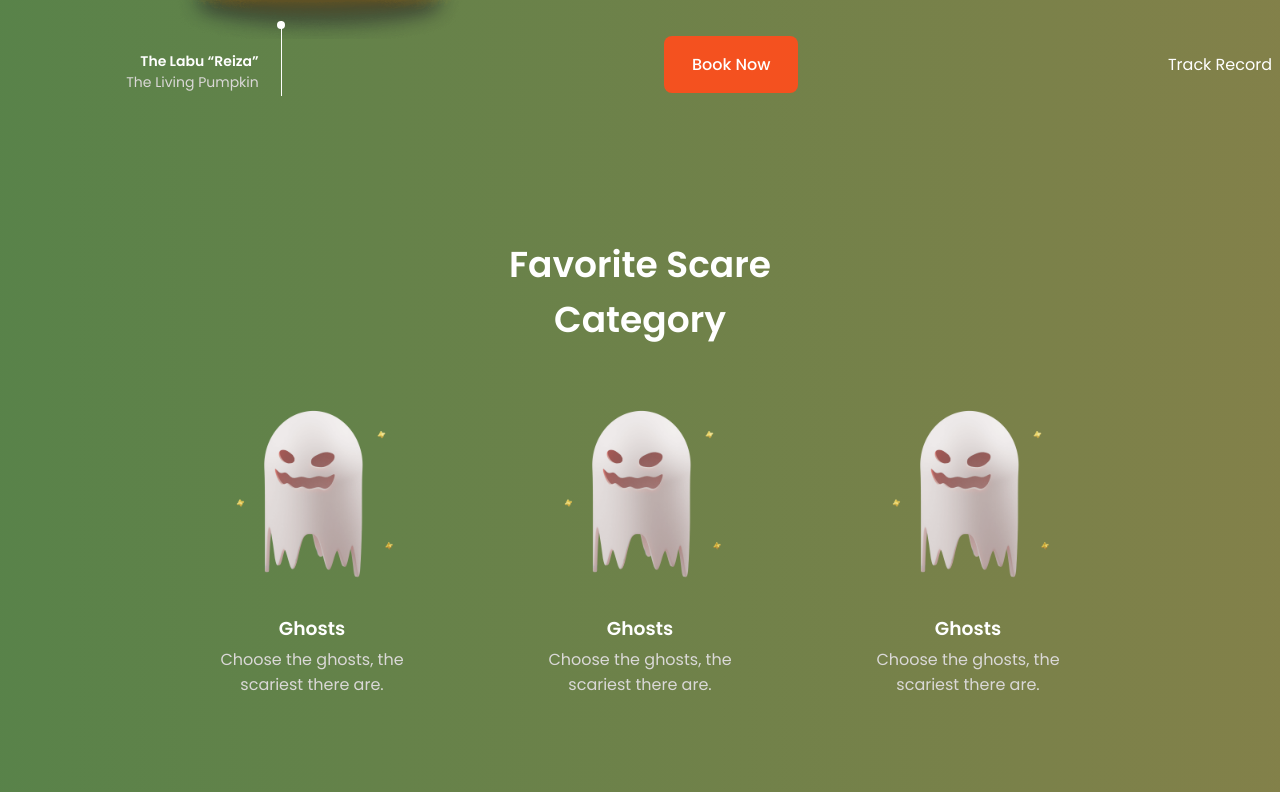
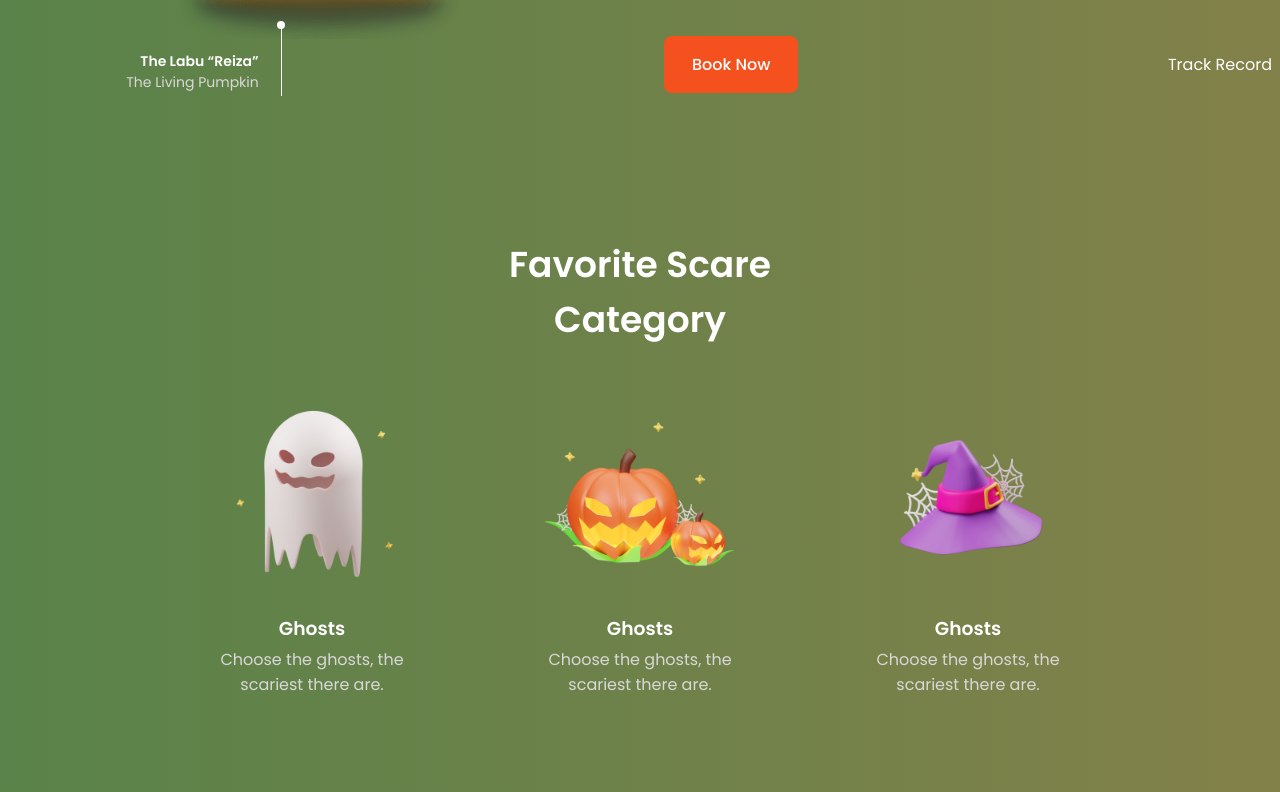
Before and after one commit to muzammilpro/Haloween-Website-in-react.js, a React (Create React App) app: page / in a window 1280 px wide. Shown: the part 477-1269 px from the top of the page. Built offline with nearby package versions, Linux system fonts and the light colour scheme.

Commit message:
DO SOme Changes

```diff
--- a/src/Pages/HomePage.js
+++ b/src/Pages/HomePage.js
@@ -7,6 +7,9 @@ import DiscountSection from '../components/DiscountSection/DiscountSection'
 import NewArrivals from '../components/NewArrivals/NewArrivals'
 import NewsLetter from '../components/NewsLetter/NewsLetter'
 import Footer from '../components/Footer/Footer'
+import cardImg1 from '../images/category1-img.png'
+import cardImg2 from '../images/category2-img.png'
+import cardImg3 from '../images/category3-img.png'
 
 
 
@@ -25,9 +28,9 @@ function HomePage() {
                 <div class="category__container container grid">
 
 
-                    <Cards />
-                    <Cards />
-                    <Cards />
+                    <Cards scr={cardImg1} />
+                    <Cards scr={cardImg2} />
+                    <Cards scr={cardImg3} />
 
 
                 </div>
--- a/src/components/Cards/Cards.js
+++ b/src/components/Cards/Cards.js
@@ -2,11 +2,11 @@
 import Cardimg from '../../images/category1-img.png'
 
 
-function Cards() {
+function Cards(props) {
     return (
 
         <div class="category__data">
-            <img src={Cardimg} alt="" class="category__img" />
+            <img src={props.scr} alt="" class="category__img" />
             <h3 class="category__title">Ghosts</h3>
             <p class="category__description">Choose the ghosts, the scariest there are.</p>
         </div>
```
